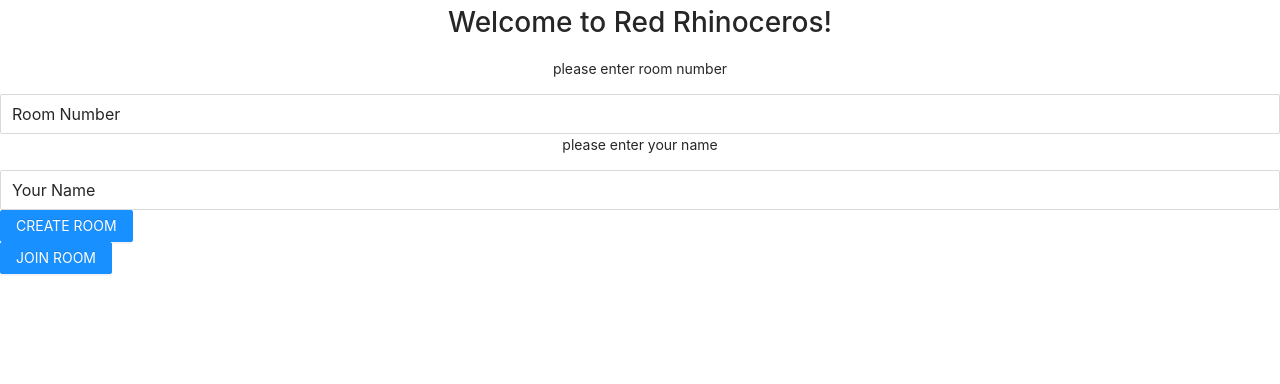
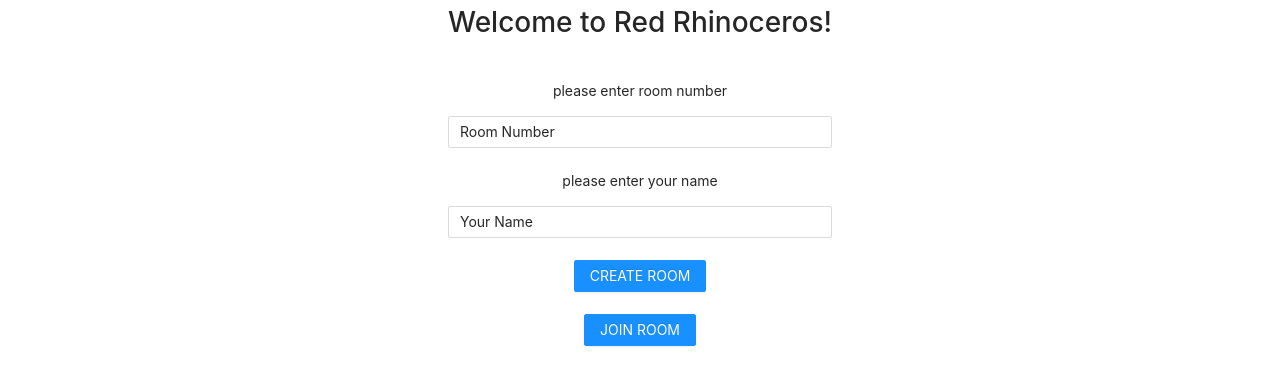
Before and after one commit to lztrman/RR, a React (Create React App) app in the folder RR/: page / in a window 1280 px wide. Shown: the top 384 px of the page. Built offline with nearby package versions, Linux system fonts and the light colour scheme; no server answers.

Commit message:
Update App.js

```diff
--- a/RR/src/App.js
+++ b/RR/src/App.js
@@ -58,16 +58,21 @@ class App extends Component {
         );
       case false:
         return (
-          <div>
-            <h1 class = "App">Welcome to Red Rhinoceros! </h1>
-            <p class = "App"> please enter room number </p>
-            <Input class = "App" type="text" ref={this.roomRef} size = "large" value = "Room Number"/>
-            <p class = "App"> please enter your name </p>
-            <Input class = "App" type="text" ref={this.nameRef} size = "large" value = "Your Name"/>
+          <div className = "App">
+            <h1 >Welcome to Red Rhinoceros! </h1>
             <br/>
-            <Button type = "primary" onClick={this.createRoom} id="ceateBtn">
+            <p > please enter room number </p>
+            <Input style = {{width: '30%'}} type="text" ref={this.roomRef} size = "median" value = "Room Number"/>
+            <br/>
+            <br/>
+            <p > please enter your name </p>
+            <Input style = {{width: '30%'}} type="text" ref={this.nameRef} size = "median" value = "Your Name"/>
+            <br/>
+            <br/>
+            <Button type = "primary" onClick={this.createRoom} id="ceateBtn" size = "middle">
               CREATE ROOM
             </Button>
+            <br/>
             <br/>
             <Button type = "primary" onClick={this.joinRoom} id="joinBtn">
               JOIN ROOM
```
